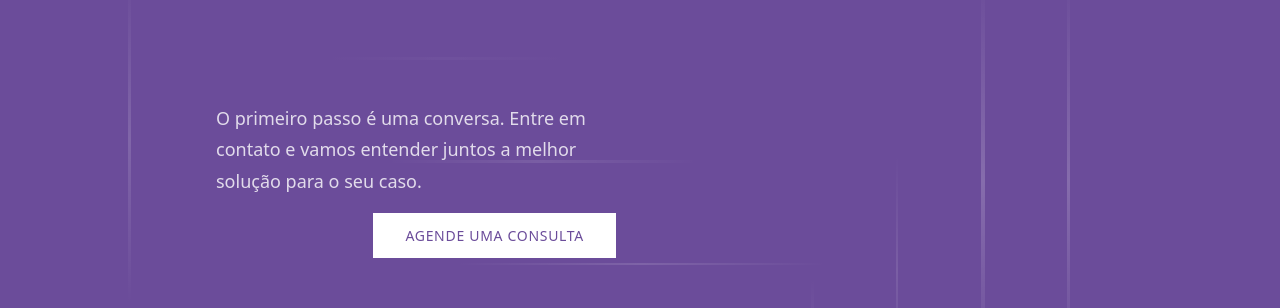
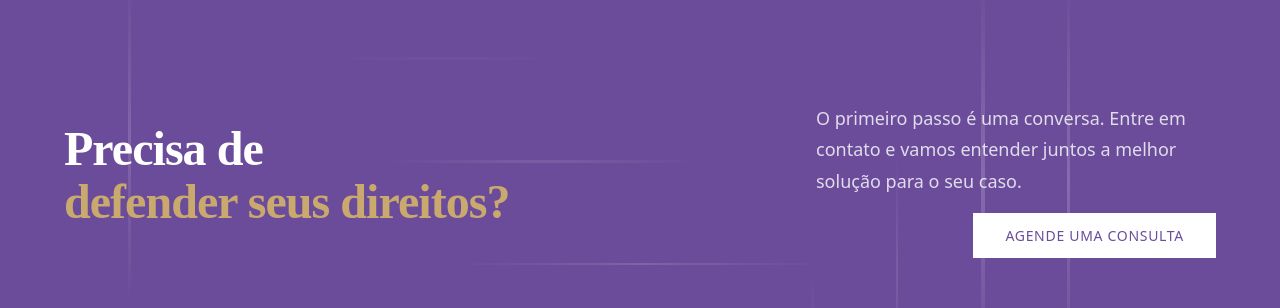
Before and after one commit to gpadova/larissa-website, a Next.js app: page / in a window 1280 px wide. Shown: the part 5160-5468 px from the top of the page. Built offline with nearby package versions, Linux system fonts and the light colour scheme.

Commit message:
fix: wording

```diff
--- a/src/components/cta-section.tsx
+++ b/src/components/cta-section.tsx
@@ -3,10 +3,10 @@ import { FlipWords } from "@/components/ui/flip-words";
 import { BackgroundBeams } from "@/components/ui/background-beams";
 
 const FLIP_WORDS = [
-  "orientação jurídica",
-  "segurança para sua família",
-  "defender seus direitos",
-  "planejar sua sucessão",
+  "orientação jurídica?",
+  "segurança para sua família?",
+  "defender seus direitos?",
+  "planejar sua sucessão?",
 ];
 
 export function CTASection() {
@@ -24,6 +24,18 @@ export function CTASection() {
           className="grid grid-cols-1 lg:grid-cols-2 items-center"
           style={{ gap: "var(--space-8)" }}
         >
+          <ScrollReveal animation="fade-up">
+            <h2 className="heading-2" style={{ color: "var(--color-white)" }}>
+              Precisa de
+              <span style={{ display: "block", height: "1.3em" }}>
+                <FlipWords
+                  words={FLIP_WORDS}
+                  duration={3000}
+                  style={{ color: "var(--color-gold)" }}
+                />
+              </span>
+            </h2>
+          </ScrollReveal>
 
           <ScrollReveal animation="fade-up" delay={150}>
             <div
```
